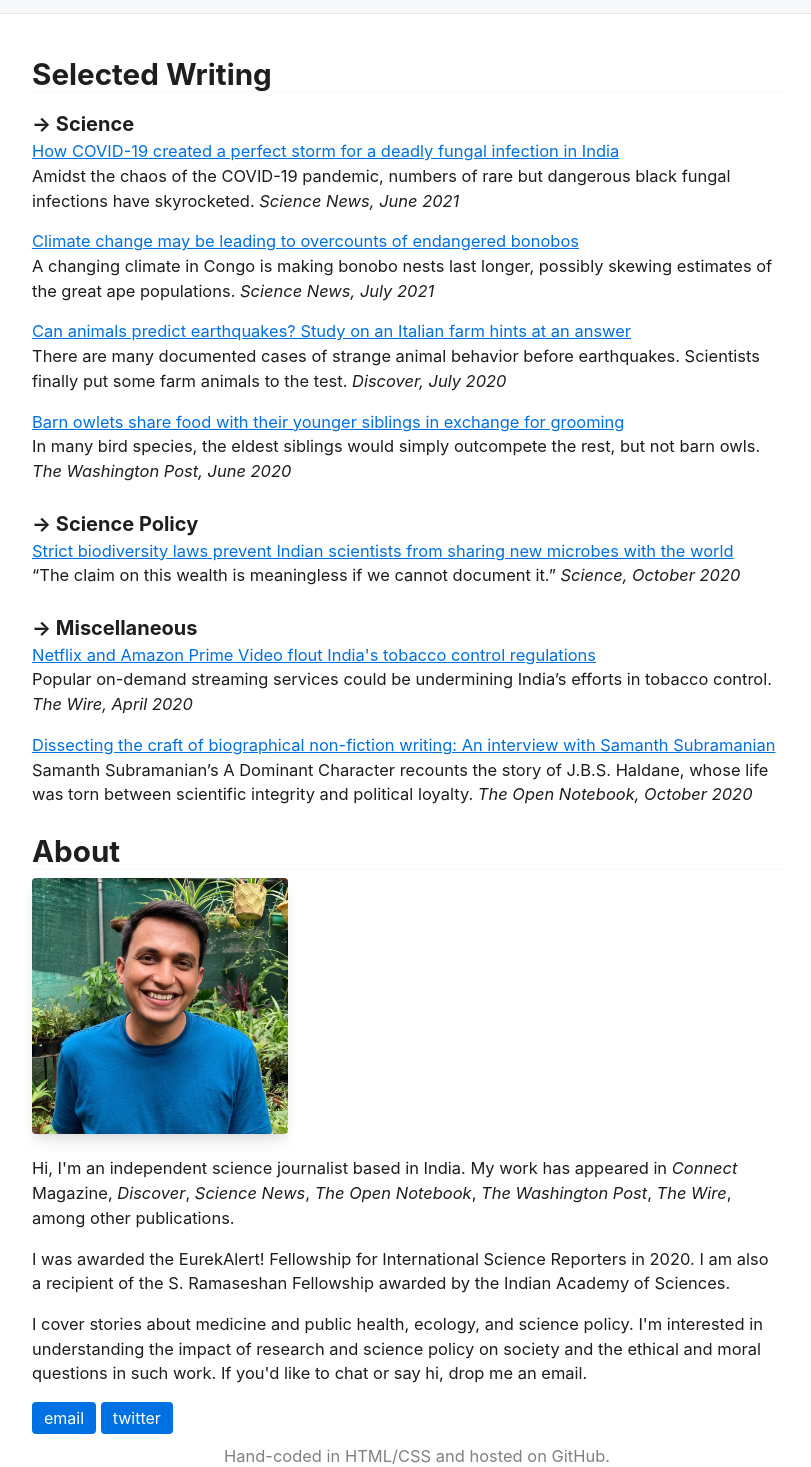
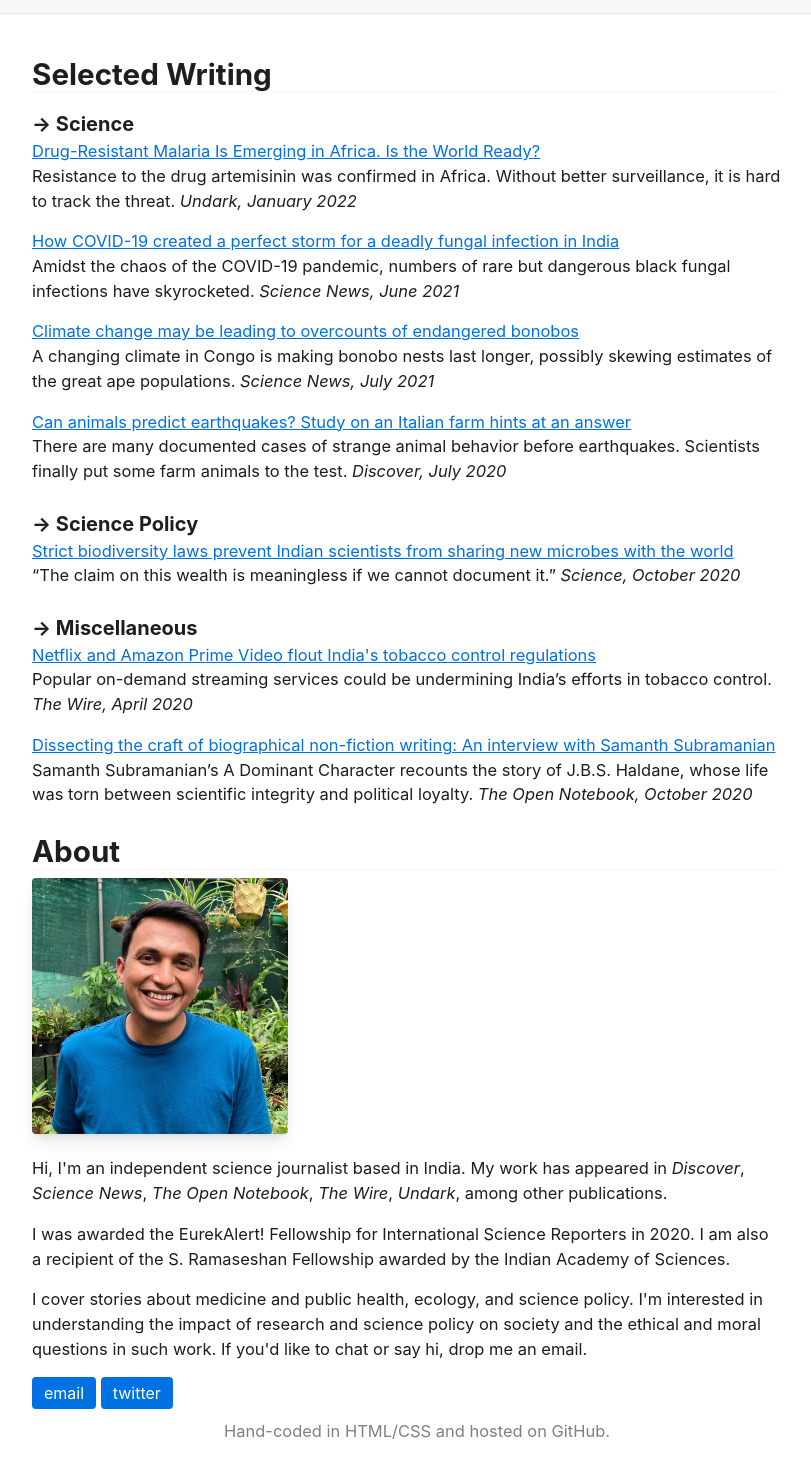
Before and after one commit to p-pr/webpage, a plain HTML site: page index.html in a window 1280 px wide. Shown: the part 120-1587 px from the top of the page, without its empty margins (233-1044 px from the left). Drawn offline with Linux system fonts and the light colour scheme; a web font is replaced by a local one.

Commit message:
Update index.html

```diff
--- a/index.html
+++ b/index.html
@@ -15,6 +15,10 @@
     </header>
 	<h2>Selected Writing</h2>
 <h4><dd>Science</dd></h4>
+<p><a href="https://undark.org/2022/01/26/drug-resistant-malaria-is-emerging-in-africa-is-the-world-ready/" target="_blank">
+	Drug-Resistant Malaria Is Emerging in Africa. Is the World Ready?</a>
+	<br>Resistance to the drug artemisinin was confirmed in Africa. Without better surveillance, it is hard to track the threat.<i> Undark, January 2022</i></br></p>
+
 <p><a href="https://www.sciencenews.org/article/coronavirus-covid-deadly-black-fungus-infection-india" target="_blank">
 	How COVID-19 created a perfect storm for a deadly fungal infection in India</a>
 	<br>Amidst the chaos of the COVID-19 pandemic, numbers of rare but dangerous black fungal infections have skyrocketed.<i> Science News, June 2021</i></br></p>
@@ -26,10 +30,6 @@
 <p><a href="https://www.discovermagazine.com/planet-earth/animals-sense-earthquakes-before-they-happen-can-they-help-us-predict" target="_blank">
     	Can animals predict earthquakes? Study on an Italian farm hints at an answer</a>
 	<br>There are many documented cases of strange animal behavior before earthquakes. Scientists finally put some farm animals to the test.<i> Discover, July 2020</i></br></p>
-
-<a href="https://www.washingtonpost.com/health/barn-owl-siblings-share-their-food-in-exchange-for-grooming/2020/06/19/a8eb30d2-b0c6-11ea-8758-bfd1d045525a_story.html" target="_blank">
-    	Barn owlets share food with their younger siblings in exchange for grooming</a>
-	<br>In many bird species, the eldest siblings would simply outcompete the rest, but not barn owls.<i> The Washington Post, June 2020</i></br></p>
 
 <h4><dd>Science Policy</dd></h4>
 <a href="https://www.sciencemag.org/news/2020/10/strict-biodiversity-laws-prevent-indian-scientists-sharing-new-microbes-world" target="_blank">
@@ -47,7 +47,7 @@
 
 <h2>About</h2>
 <img src="/photo.jpg" alt="Headshot of the writer" width="256px" height="256px" style="border-radius: 4px;box-shadow: 0 10px 15px -3px rgba(0, 0, 0, 0.1), 0 4px 6px -2px rgba(0, 0, 0, 0.05);">
-<p>Hi, I'm an independent science journalist based in India. My work has appeared in <em>Connect</em> Magazine, <em>Discover</em>, <em>Science News</em>, <em>The Open Notebook</em>, <em>The Washington Post</em>, <em>The Wire</em>, among other publications.</p>
+<p>Hi, I'm an independent science journalist based in India. My work has appeared in <em>Discover</em>, <em>Science News</em>, <em>The Open Notebook</em>, <em>The Wire</em>, <em>Undark</em>, among other publications.</p>
 <p>I was awarded the EurekAlert! Fellowship for International Science Reporters in 2020. I am also a recipient of the S. Ramaseshan Fellowship awarded by the Indian Academy of Sciences. </p>
 <p>I cover stories about medicine and public health, ecology, and science policy. I'm interested in understanding the impact of research and science policy on society and the ethical and moral questions in such work. If you'd like to chat or say hi, drop me an email.</p>
 <a href="mailto:pratikmpawar@gmail.com" target="_blank" rel="noopener"><button>email</button></a>
```
